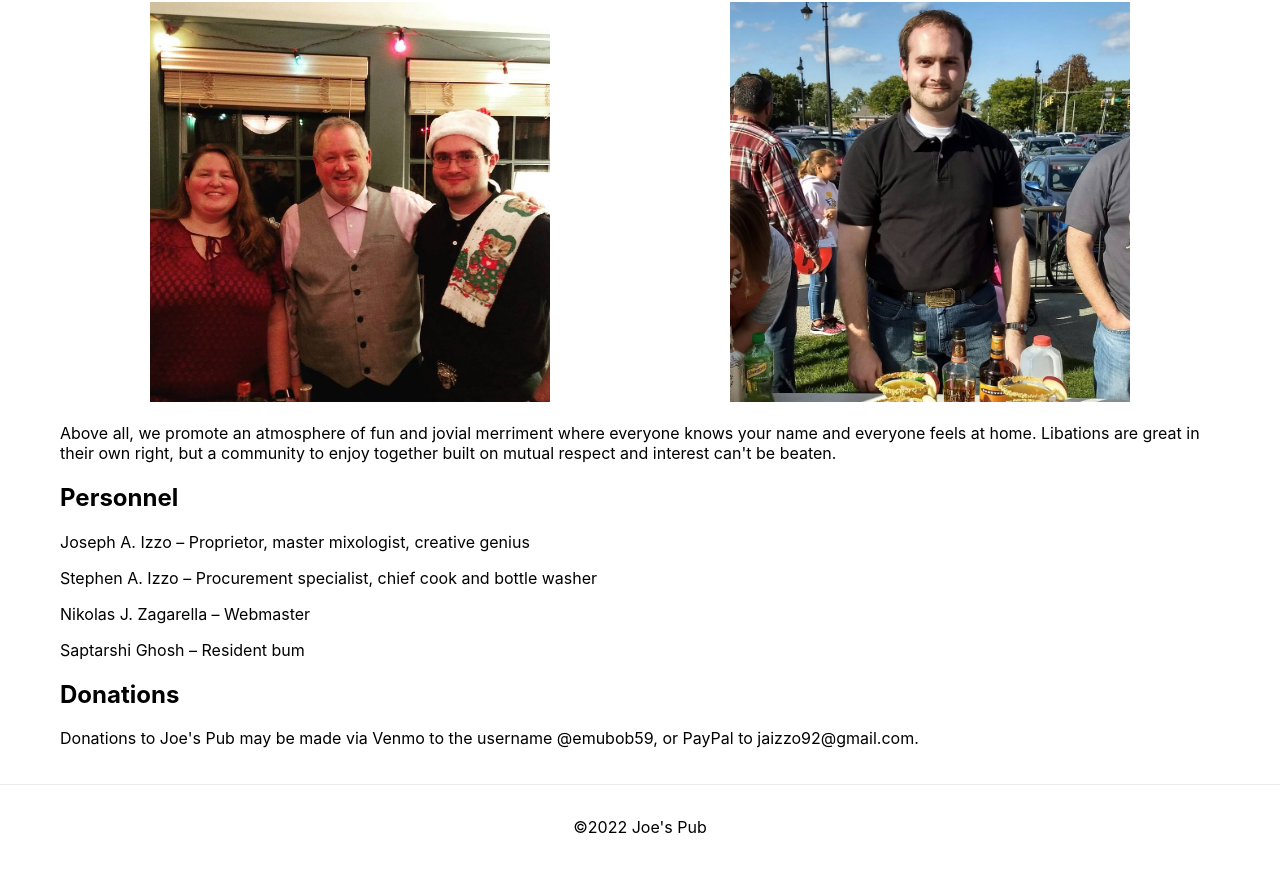
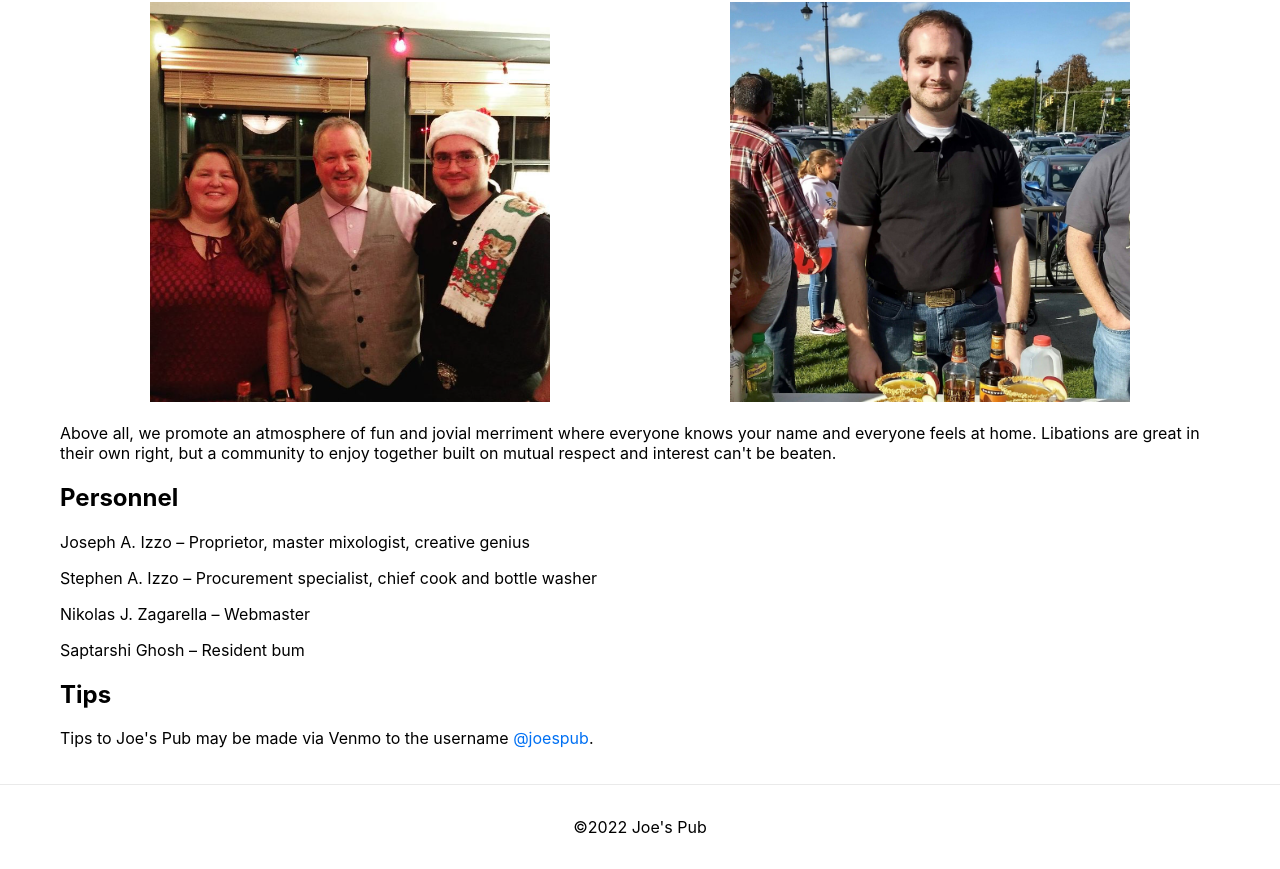
Before and after one commit to NikZprojects/joes-pub-website, a Next.js app in the folder next-app/: page /about in a window 1280 px wide. Shown: the part 928-1797 px from the top of the page. Built offline with nearby package versions, Linux system fonts and the light colour scheme; a web font is replaced by a local one.

Commit message:
Add Venmo, rename donations to tips

```diff
--- a/next-app/pages/about.js
+++ b/next-app/pages/about.js
@@ -67,11 +67,17 @@ export default function About() {
         </p>
         <p>Nikolas J. Zagarella – Webmaster</p>
         <p>Saptarshi Ghosh – Resident bum</p>
-        <h2>Donations</h2>
+        <h2>Tips</h2>
         <p>
-          {" "}
-          Donations to Joe's Pub may be made via Venmo to the username
-          @emubob59, or PayPal to jaizzo92@gmail.com.
+          Tips to Joe's Pub may be made via Venmo to the username{" "}
+          <a
+            href="https://account.venmo.com/u/joespub"
+            target="_blank"
+            className={styles.link}
+          >
+            @joespub
+          </a>
+          .
         </p>
       </div>
     </div>
--- a/next-app/styles/Home.module.css
+++ b/next-app/styles/Home.module.css
@@ -112,14 +112,18 @@
   flex-grow: 1;
 }
 
-.title a {
+.title a,
+.link {
   color: #0070f3;
   text-decoration: none;
 }
 
 .title a:hover,
+.link:hover,
 .title a:focus,
-.title a:active {
+.link:focus,
+.title a:active,
+.link:active {
   text-decoration: underline;
 }
 
```
